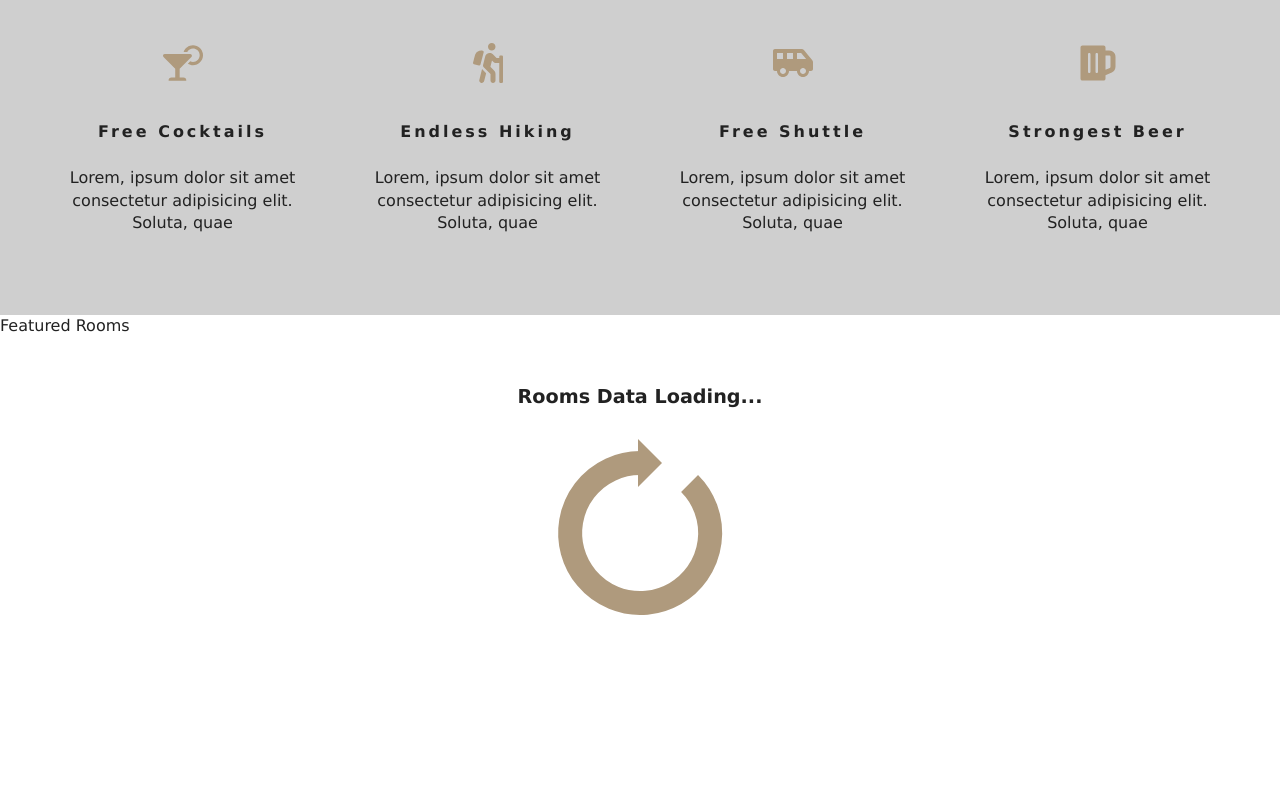
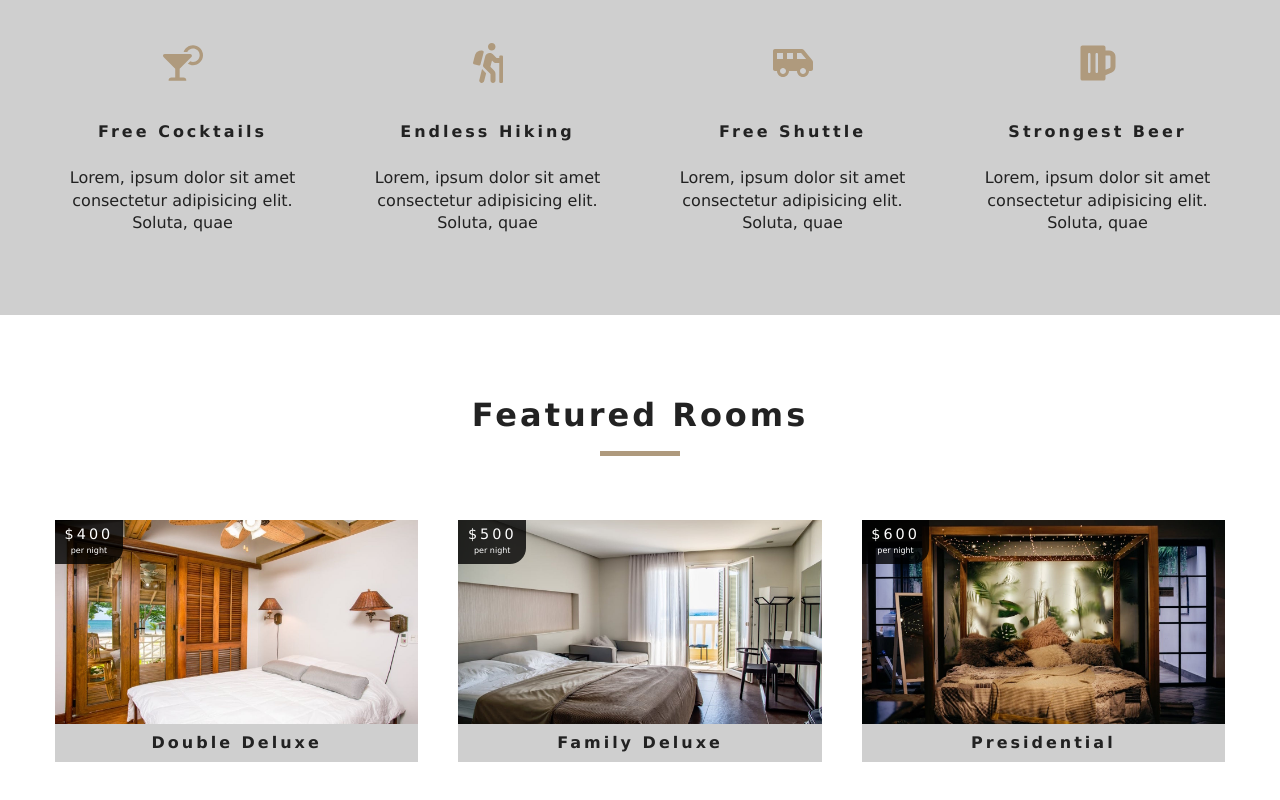
Before and after one commit to juncn/web_practice_project_2, a React (Create React App) app in the folder beach-resort/: page / in a window 1280 px wide. Shown: the part 964-1764 px from the top of the page. Before the commit the page ends 1603 px from the top, so only its background shows below. Built offline with nearby package versions, Linux system fonts and the light colour scheme.

Commit message:
add RoomCard component add RoomCard component in FeaturedRooms section of home page

```diff
--- a/beach-resort/src/App.tsx
+++ b/beach-resort/src/App.tsx
@@ -18,7 +18,7 @@
       <Switch>
         <Route path="/" exact component={Home} />
         <Route path="/rooms" exact component={Rooms} />
-        <Route path="/rooms/:id"  exact component={SingleRoom} />
+        <Route path="/rooms/:slug"  exact component={SingleRoom} />
         <Route component={Error} />
       </Switch>
     </Router>
--- a/beach-resort/src/components/FeaturedRooms.tsx
+++ b/beach-resort/src/components/FeaturedRooms.tsx
@@ -1,15 +1,41 @@
 import React, { Component } from 'react';
 import { RoomContext } from '../Context';
 import Loading from './Loading';
+import Title from './Title';
+import Room from './RoomCard';
+
+type RoomType = {
+  breakfast: boolean;
+  capacity: number;
+  description: string;
+  extras: [];
+  featured: boolean;
+  id: string;
+  images: [];
+  name: string;
+  pets: boolean;
+  price: number;
+  size: number;
+  slug: string;
+  type: string;
+};
 
 class FeaturedRooms extends Component {
   static contextType = RoomContext;
 
   render() {
-    const { featuredRooms } = this.context;
-    console.log(featuredRooms);
+    const { featuredRooms, loading } = this.context;
+    const rooms = featuredRooms.map((room: RoomType) => {
+      return <Room key={room.id} room={room} />;
+    });
+
     return (
-      <div>Featured Rooms <Loading /></div>
+      <section className="featured-rooms">
+        <Title title="Featured Rooms" />
+        <div className="featured-rooms-center">
+          {loading ? <Loading /> : rooms}
+        </div>
+      </section>
     );
   }
 }
--- /dev/null
+++ b/beach-resort/src/components/RoomCard.tsx
@@ -0,0 +1,44 @@
+import React from 'react';
+import { Link } from 'react-router-dom';
+import defaultImg from '../assets/images/room-1.jpeg';
+
+type Room = {
+  breakfast: boolean;
+  capacity: number;
+  description: string;
+  extras: string[];
+  featured: boolean;
+  id: string;
+  images: string[];
+  name: string;
+  pets: boolean;
+  price: number;
+  size: number;
+  slug: string;
+  type: string;
+};
+
+type Props = {
+  room: Room;
+};
+
+const RoomCard = ({ room }: Props) => {
+  const { name, slug, images, price } = room;
+  return (
+    <article>
+      <div className="img-container">
+        <img src={images[0] || defaultImg} alt="single room" />
+        <div className="price-top">
+          <h6>${price}</h6>
+          <p>per night</p>
+        </div>
+        <Link to={`/rooms/${slug}`} className="btn-primary room-link">
+          Features
+        </Link>
+      </div>
+      <p className="room-info">{name}</p>
+    </article>
+  );
+};
+
+export default RoomCard;
```
